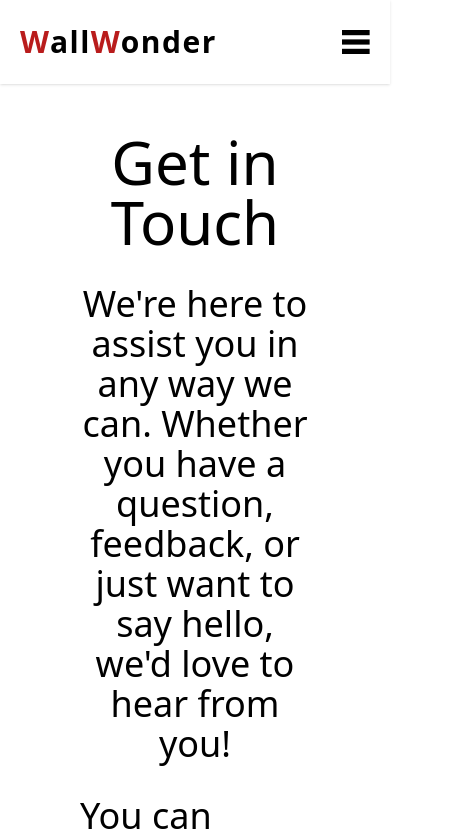
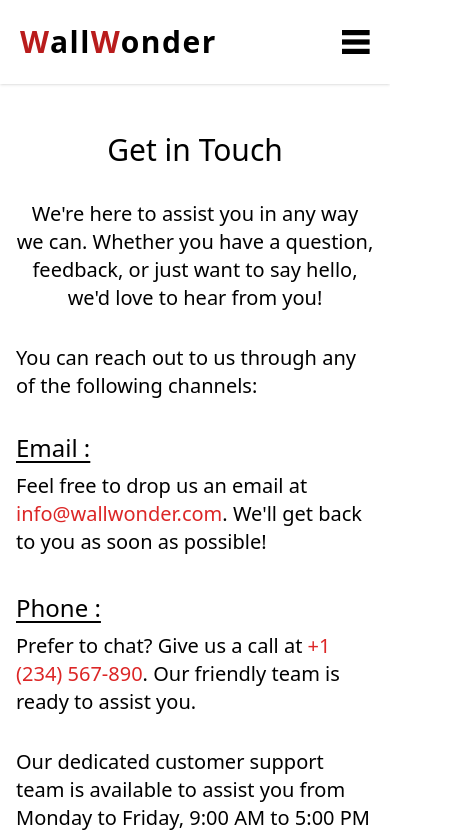
Before and after one commit to roopxx/profile.fyi-assgniment, a React (Vite) app: page /contact in a window 390 px wide. Shown: the top 836 px of the page, 461 px wide, since content can reach past the window. Built offline with nearby package versions, Linux system fonts and the light colour scheme.

Commit message:
Add responsiveness in About and Contact page

```diff
--- a/src/components/About.jsx
+++ b/src/components/About.jsx
@@ -4,34 +4,34 @@
   return (
     <>
       <NavBar />
-      <div className="mx-20">
+      <div className="mx-4 mb-10 md:mx-10">
         <div className="mt-12 space-y-10">
-          <h1 className="text-center text-6xl">
+          <h1 className="text-center text-3xl md:text-6xl">
             About <span className="font-bold text-red-700">Wall</span>
             <span className="font-bold">Wonder</span>.
           </h1>
-          <p className="text-center text-4xl">
+          <p className="text-center text-xl md:text-4xl">
             At Wall Wonder, we are passionate about helping you transform your
             living spaces into vibrant, captivating environments.
           </p>
-          <p className="text-center text-4xl">
+          <p className="text-center text-xl md:text-4xl">
             Our journey began with a simple idea: to provide an extensive
             collection of high-quality posters that cater to diverse tastes and
             preferences.
           </p>
-          <p className="text-center text-4xl">
+          <p className="text-center text-xl md:text-4xl">
             We believe that every wall has the potential to tell a story and
             evoke emotions. Whether you&apos;re a fan of anime, comics, or
             classic art, we offer a curated selection of posters that speak to
             your passions.
           </p>
-          <p className="text-center text-4xl">
+          <p className="text-center text-xl md:text-4xl">
             We are dedicated to ensuring that your experience with Wall Wonder
             is nothing short of exceptional. From browsing our catalog to
             receiving your order, we strive for excellence every step of the
             way.
           </p>
-          <p className="text-center text-4xl">
+          <p className="text-center text-xl md:text-4xl">
             Thank you for choosing Wall Wonder as your ultimate destination for
             poster paradise. We look forward to helping you turn your walls into
             works of art!
--- a/src/components/Contact.jsx
+++ b/src/components/Contact.jsx
@@ -4,42 +4,52 @@
   return (
     <>
       <NavBar />
-      <div className="mx-20">
+      <div className="mx-4 mb-10 md:mx-10">
         <div className="mt-12 space-y-8">
-          <h1 className="text-center text-6xl">Get in Touch</h1>
-          <p className="text-center text-4xl">
+          <h1 className="text-center text-3xl md:text-6xl">Get in Touch</h1>
+          <p className="text-center text-xl md:text-4xl">
             We&apos;re here to assist you in any way we can. Whether you have a
             question, feedback, or just want to say hello, we&apos;d love to
             hear from you!
           </p>
-          <p className="text-left text-4xl">
+          <p className="text-left text-xl md:text-4xl">
             You can reach out to us through any of the following channels:
           </p>
           <div className="space-y-9">
-            <div className="flex flex-col gap-2 text-4xl">
-              <h2>Email :</h2>
+            <div className="flex flex-col gap-2 text-xl md:text-4xl">
+              <h2 className="text-2xl underline underline-offset-4 md:text-4xl">
+                Email :
+              </h2>
               <p>
                 Feel free to drop us an email at
-                <a href="mailto:info@wallwonder.com"> info@wallwonder.com</a>.
-                We&apos;ll get back to you as soon as possible!
+                <a className="text-red-600" href="mailto:info@wallwonder.com">
+                  {" "}
+                  info@wallwonder.com
+                </a>
+                . We&apos;ll get back to you as soon as possible!
               </p>
             </div>
-            <div className="flex flex-col gap-2 text-4xl">
-              <h2>Phone :</h2>
+            <div className="flex flex-col gap-2 text-xl md:text-4xl">
+              <h2 className="text-2xl underline underline-offset-4 md:text-4xl">
+                Phone :
+              </h2>
               <p>
                 Prefer to chat? Give us a call at
-                <a href="tel:+1234567890"> +1 (234) 567-890</a>. Our friendly
-                team is ready to assist you.
+                <a className="text-red-600" href="tel:+1234567890">
+                  {" "}
+                  +1 (234) 567-890
+                </a>
+                . Our friendly team is ready to assist you.
               </p>
             </div>
           </div>
           <div className="flex flex-col gap-5">
-            <p className="text-left text-4xl">
+            <p className="text-left text-xl md:text-4xl">
               Our dedicated customer support team is available to assist you
               from Monday to Friday, 9:00 AM to 5:00 PM (IST). We strive to
               respond to all inquiries promptly and efficiently.
             </p>
-            <p className="text-left text-4xl">
+            <p className="text-left text-xl md:text-4xl">
               For questions about your order, shipping status, or returns,
               please have your order number handy to help us assist you more
               effectively.
```
